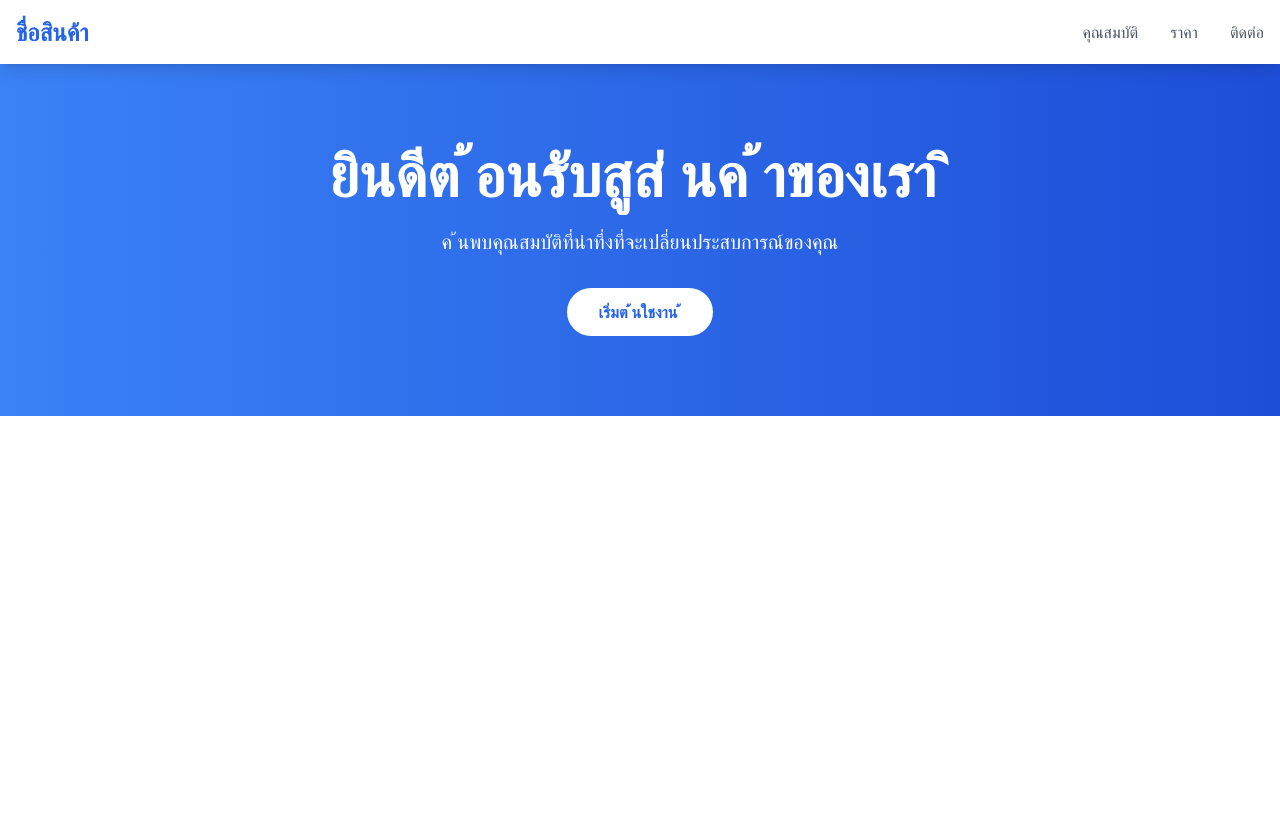
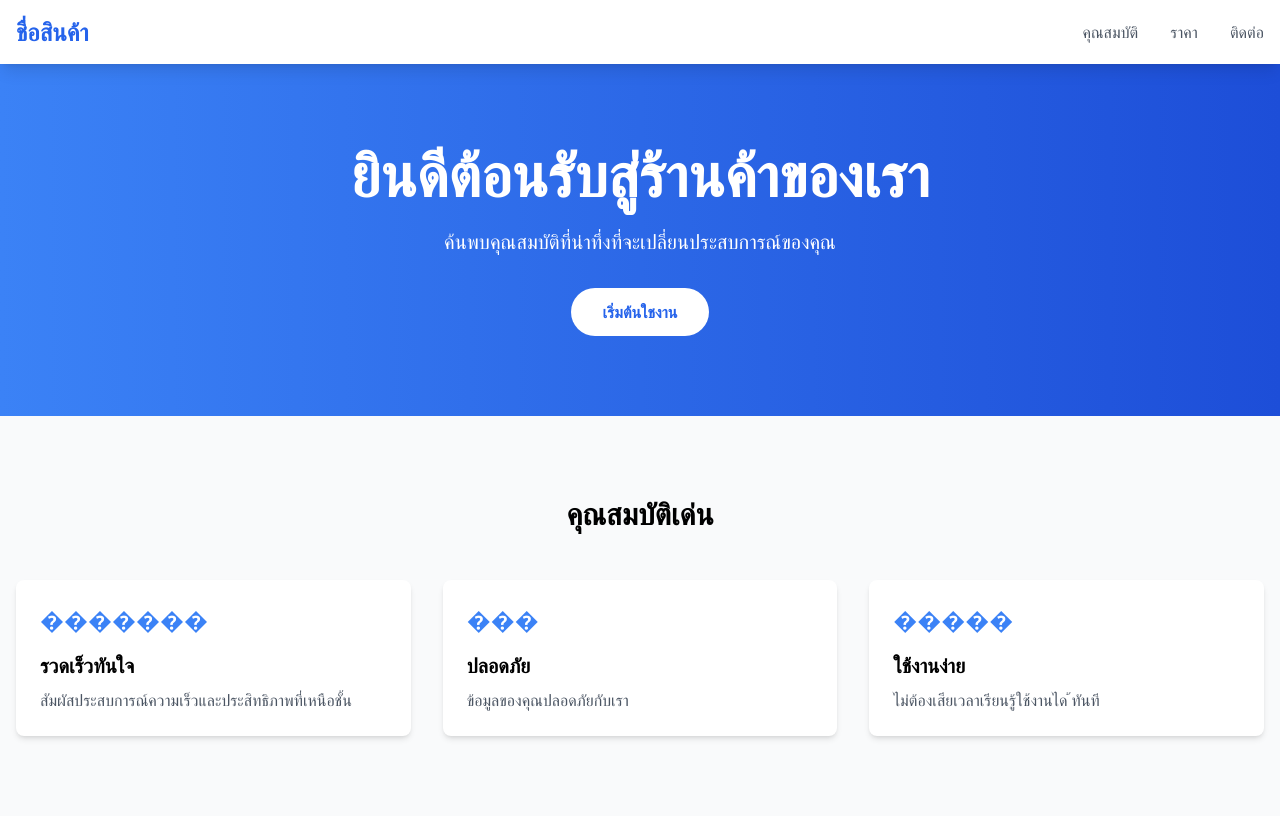
Before and after one commit to pechgomane/product-landing-page, a plain HTML site: page index.html in a window 1280 px wide. Drawn offline with nearby package versions, Linux system fonts and the light colour scheme.

Commit message:
เพิ่มส่วนแสดงคุณสมบัติพร้อมการ์ด

```diff
--- a/index.html
+++ b/index.html
@@ -27,18 +27,44 @@
         <div class="container mx-auto px-4">
         <div class="flex flex-col items-center text-center">
         <h1 class="text-4xl md:text-6xl font-bold mb-6">
-        ยินดีต ้อนรับสูส่ นค ้าของเรา ิ
+        ยินดีต้อนรับสู่ร้านค้าของเรา
         </h1>
         <p class="text-xl mb-8 max-w-2xl">
-        ค ้นพบคุณสมบัติที่น่าทึ่งที่จะเปลี่ยนประสบการณ์ของคุณ
+        ค้นพบคุณสมบัติที่น่าทึ่งที่จะเปลี่ยนประสบการณ์ของคุณ
         </p>
         <button class="bg-white text-blue-600 px-8 py-3 rounded-full font-semibold hover:bg-blue-50 tra
        nsition-colors">
-        เริ่มต ้นใชงาน ้
+        เริ่มต้นใชงาน
         </button>
         </div>
         </div>
         </section>
+        <section id="features" class="py-20 bg-gray-50">
+            <div class="container mx-auto px-4">
+            <h2 class="text-3xl font-bold text-center mb-12">คุณสมบัติเด่น</h2>
+            <div class="grid grid-cols-1 md:grid-cols-3 gap-8">
+            <!-- คุณสมบัติที่ 1 -->
+            <div class="bg-white p-6 rounded-lg shadow-md">
+            <div class="text-blue-500 text-2xl mb-4">�������</div>
+            <h3 class="font-bold text-xl mb-2">รวดเร็วทันใจ</h3>
+            <p class="text-gray-600">สัมผัสประสบการณ์ความเร็วและประสิทธิภาพที่เหนือชั้น
+            </p>
+            </div>
+            <!-- คุณสมบัติที่ 2 -->
+            <div class="bg-white p-6 rounded-lg shadow-md">
+            <div class="text-blue-500 text-2xl mb-4">���</div>
+            <h3 class="font-bold text-xl mb-2">ปลอดภัย</h3>
+            <p class="text-gray-600">ข้อมูลของคุณปลอดภัยกับเรา</p>
+            </div>
+            <!-- คุณสมบัติที่ 3 -->
+            <div class="bg-white p-6 rounded-lg shadow-md">
+            <div class="text-blue-500 text-2xl mb-4">�����</div>
+            <h3 class="font-bold text-xl mb-2">ใช้งานง่าย </h3>
+            <p class="text-gray-600">ไม่ต้องเสียเวลาเรียนรู้ใช้งานได ้ทันที </p>
+            </div>
+            </div>
+            </div>
+           </section>
        </main>
 
  <footer>
```
